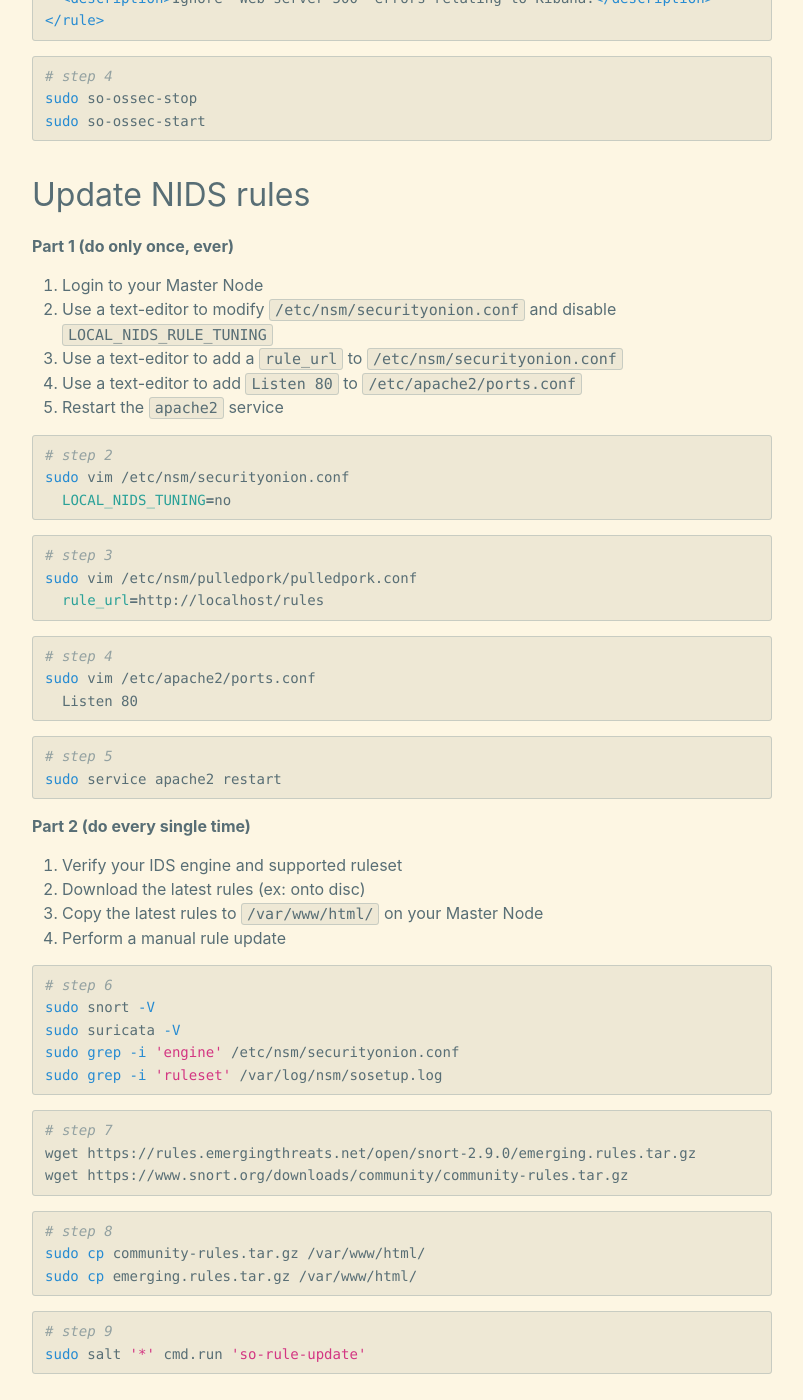
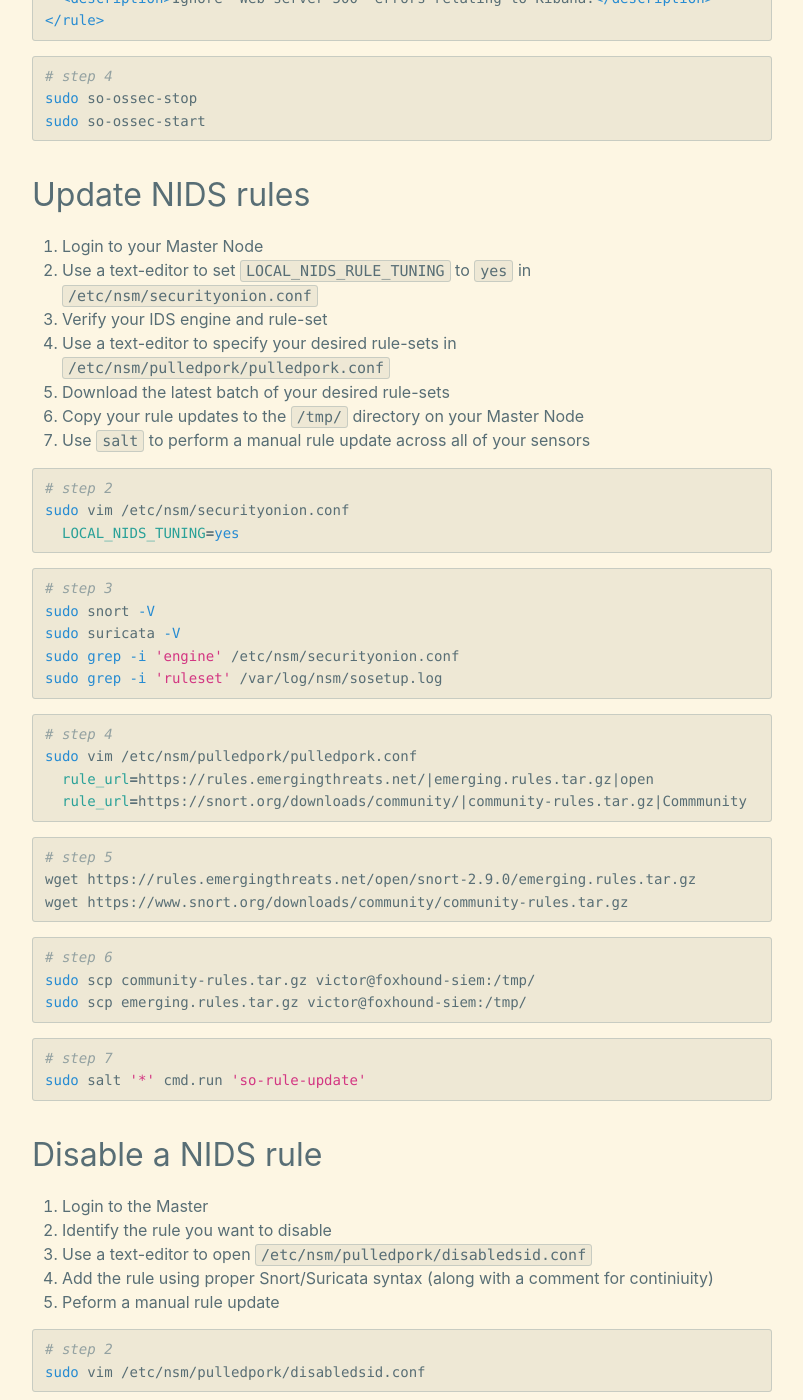
Before and after one commit to cyberphor/blog, a Jekyll site: the page built from _posts/2020-06-20-security-onion-16-tuning.md, in a window 1280 px wide and 1400 px high, scrolled down 1892 px. Shown: the whole window, without its empty margins (238-1041 px from the left). Built offline with Jekyll 4.4.1, drawn with Linux system fonts in a browser that asks for light colours.

Commit message:
Update 2020-06-20-security-onion-16-tuning.md

````diff
--- a/_posts/2020-06-20-security-onion-16-tuning.md
+++ b/_posts/2020-06-20-security-onion-16-tuning.md
@@ -90,57 +90,44 @@ sudo so-ossec-start
 
 
 ## Update NIDS rules
-**Part 1 (do only once, ever)**
 1. Login to your Master Node
-2. Use a text-editor to modify `/etc/nsm/securityonion.conf` and disable `LOCAL_NIDS_RULE_TUNING`
-3. Use a text-editor to add a `rule_url` to `/etc/nsm/securityonion.conf`
-4. Use a text-editor to add `Listen 80` to `/etc/apache2/ports.conf`
-5. Restart the `apache2` service
+2. Use a text-editor to set `LOCAL_NIDS_RULE_TUNING` to `yes` in `/etc/nsm/securityonion.conf`
+3. Verify your IDS engine and rule-set
+4. Use a text-editor to specify your desired rule-sets in `/etc/nsm/pulledpork/pulledpork.conf`
+5. Download the latest batch of your desired rule-sets
+6. Copy your rule updates to the `/tmp/` directory on your Master Node
+7. Use `salt` to perform a manual rule update across all of your sensors
 
 ```bash
 # step 2
 sudo vim /etc/nsm/securityonion.conf
-  LOCAL_NIDS_TUNING=no
+  LOCAL_NIDS_TUNING=yes
 ```
 ```bash
 # step 3
-sudo vim /etc/nsm/pulledpork/pulledpork.conf
-  rule_url=http://localhost/rules
-```
-```bash
-# step 4
-sudo vim /etc/apache2/ports.conf
-  Listen 80
-```
-```bash
-# step 5
-sudo service apache2 restart
-```
-**Part 2 (do every single time)**
-6. Verify your IDS engine and supported ruleset
-8. Download the latest rules (ex: onto disc)
-7. Copy the latest rules to `/var/www/html/` on your Master Node
-8. Perform a manual rule update
-
-```bash
-# step 6
 sudo snort -V
 sudo suricata -V
 sudo grep -i 'engine' /etc/nsm/securityonion.conf
 sudo grep -i 'ruleset' /var/log/nsm/sosetup.log
 ```
 ```bash
-# step 7
+# step 4
+sudo vim /etc/nsm/pulledpork/pulledpork.conf
+  rule_url=https://rules.emergingthreats.net/|emerging.rules.tar.gz|open
+  rule_url=https://snort.org/downloads/community/|community-rules.tar.gz|Commmunity
+```
+```bash
+# step 5
 wget https://rules.emergingthreats.net/open/snort-2.9.0/emerging.rules.tar.gz
 wget https://www.snort.org/downloads/community/community-rules.tar.gz
 ```
 ```bash
-# step 8
-sudo cp community-rules.tar.gz /var/www/html/
-sudo cp emerging.rules.tar.gz /var/www/html/
+# step 6
+sudo scp community-rules.tar.gz victor@foxhound-siem:/tmp/
+sudo scp emerging.rules.tar.gz victor@foxhound-siem:/tmp/
 ```
 ```bash
-# step 9
+# step 7
 sudo salt '*' cmd.run 'so-rule-update'
 ```
 
````
